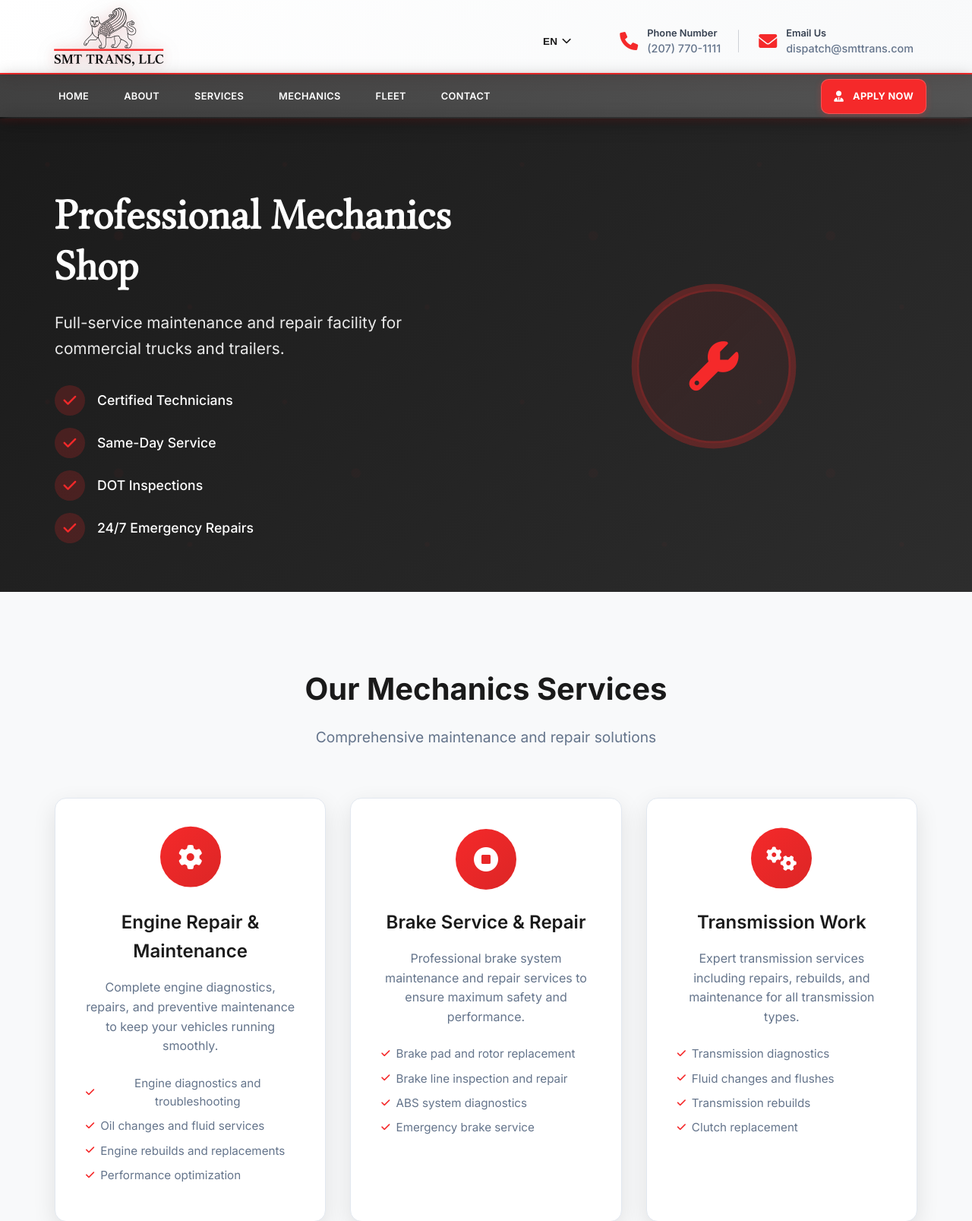
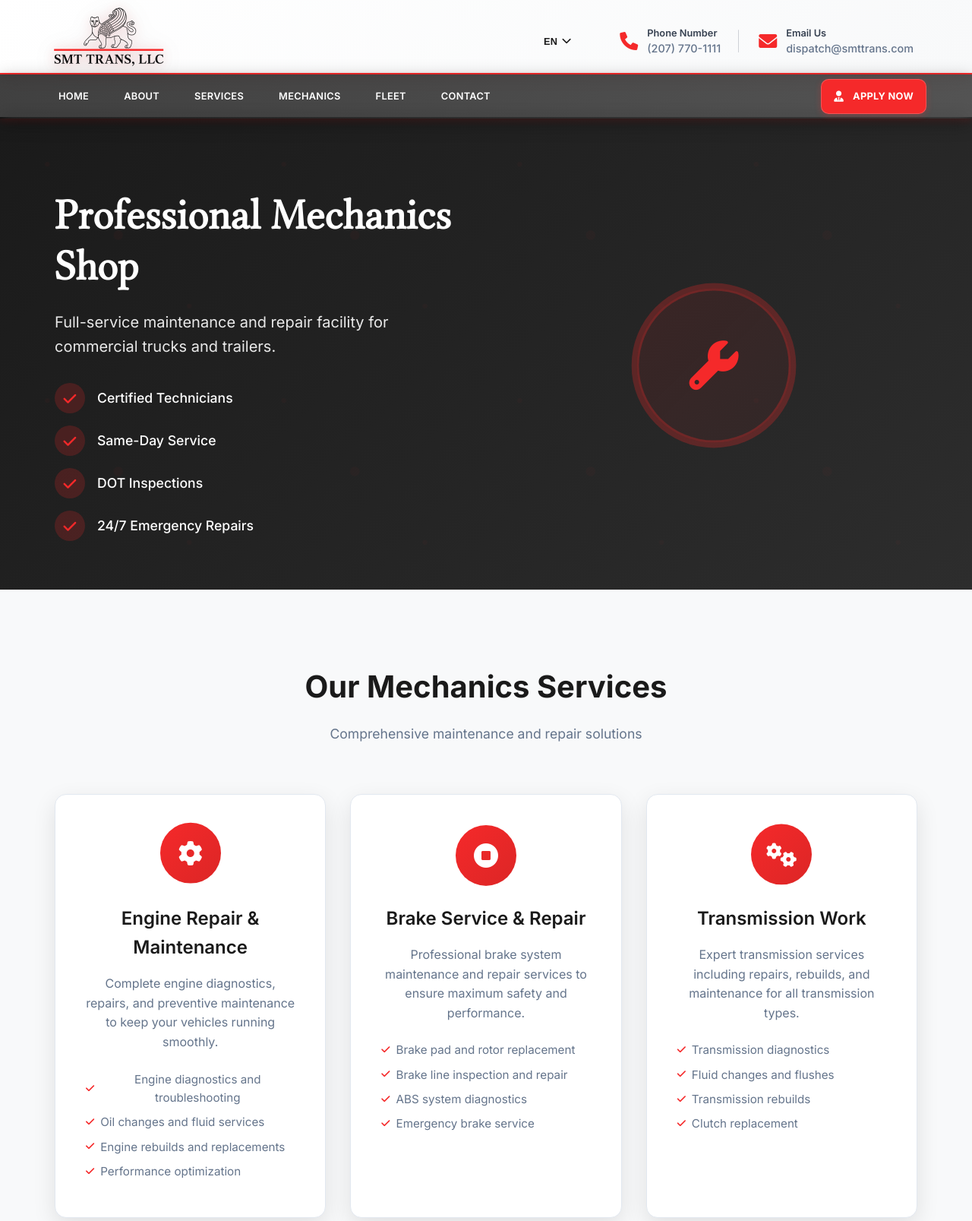
Before and after one commit to chavousllc/smttrans, a Flask app: page /mechanics in a window 1280 px wide. Shown: the top 1607 px of the page at 76% size. Run offline with Flask 3, Linux system fonts and the light colour scheme; some libraries are stand-ins or nearby versions.

Commit message:
Unify heading and text sizes across all three pages
Each page had independently-authored embedded styles that drifted from
the shared CSS's sizes for the same role:
- Section subtitles: mechanics used 1.2rem vs 1.1rem everywhere else
- Hero subtitles: mechanics/application used 1.3rem vs home's 1.25rem
- Card-title h3s: mechanics' why-item and application's form-section
  used 1.3rem vs 1.5rem for every other h3 (about-text/service-card/
  fleet-card)
- Language toggle text was 0.85rem vs the adjacent nav-links' 0.8rem

Also added the small-screen (480px) heading size step-down to the
application and mechanics CTA headings (.application-header h2,
.mechanics-cta h2) - the shared .section-header h2 rule already had this
for the home page, but these two use different class names so they'd
been silently missing it.

```diff
--- a/public/static/css/navigation.css
+++ b/public/static/css/navigation.css
@@ -505,7 +505,7 @@ body:has(.application-container) .btn-apply i {
     display: flex;
     align-items: center;
     gap: 6px;
-    font-size: 0.85rem;
+    font-size: 0.8rem;
     letter-spacing: 0.3px;
     padding: 0.55rem 0.9rem;
     position: relative;
--- a/templates/mechanics.html
+++ b/templates/mechanics.html
@@ -46,7 +46,7 @@
         }
 
         .hero-text p {
-            font-size: 1.3rem;
+            font-size: 1.25rem;
             color: rgba(255, 255, 255, 0.9);
             margin-bottom: 2rem;
             line-height: 1.6;
@@ -138,7 +138,7 @@
         }
 
         .section-header p {
-            font-size: 1.2rem;
+            font-size: 1.1rem;
             color: var(--text-muted);
             max-width: 600px;
             margin: 0 auto;
@@ -244,7 +244,7 @@
         }
 
         .why-item h3 {
-            font-size: 1.3rem;
+            font-size: 1.5rem;
             color: var(--text-heading);
             margin-bottom: 1rem;
             font-weight: 600;
@@ -365,6 +365,13 @@
                 align-items: center;
             }
         }
+
+        /* Matches the .section-header h2 breakpoint used on the other pages */
+        @media (max-width: 480px) {
+            .mechanics-cta h2 {
+                font-size: 2rem;
+            }
+        }
     </style>
 {% endblock %}
 
```
Also changed, not shown: templates/application.html (+9 -2 lines).
